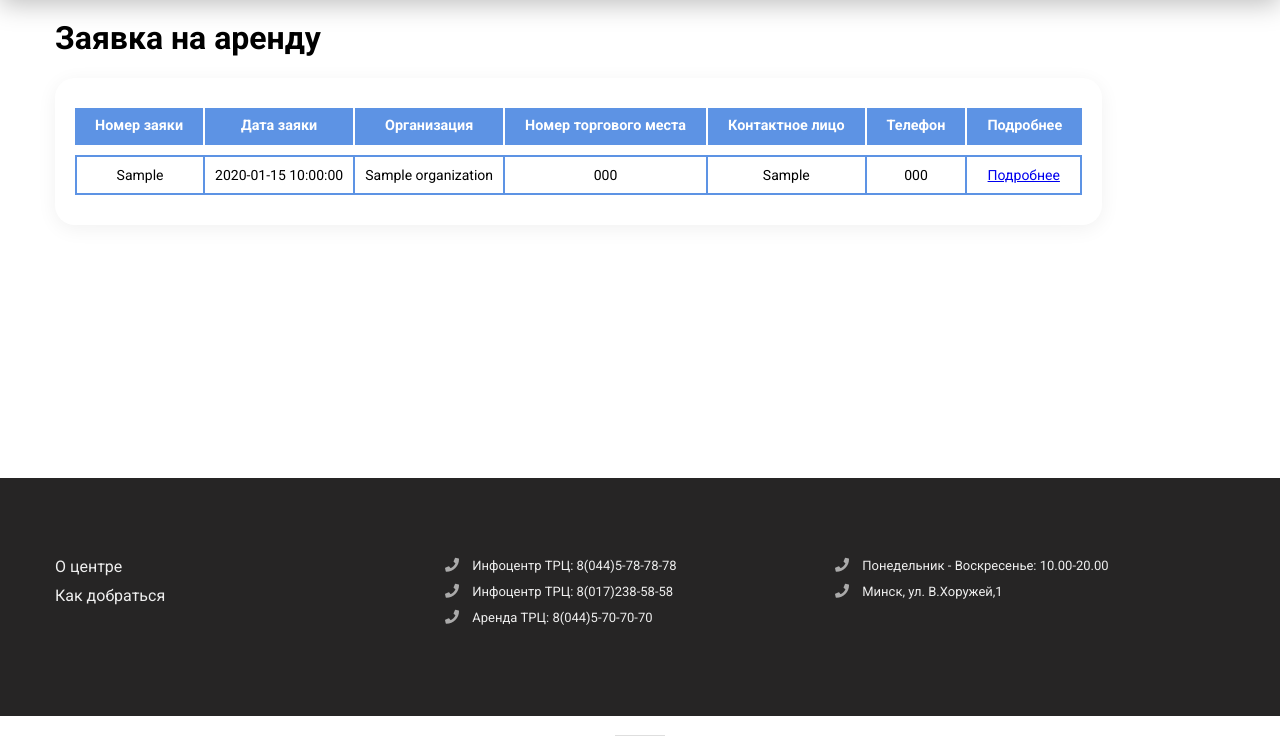
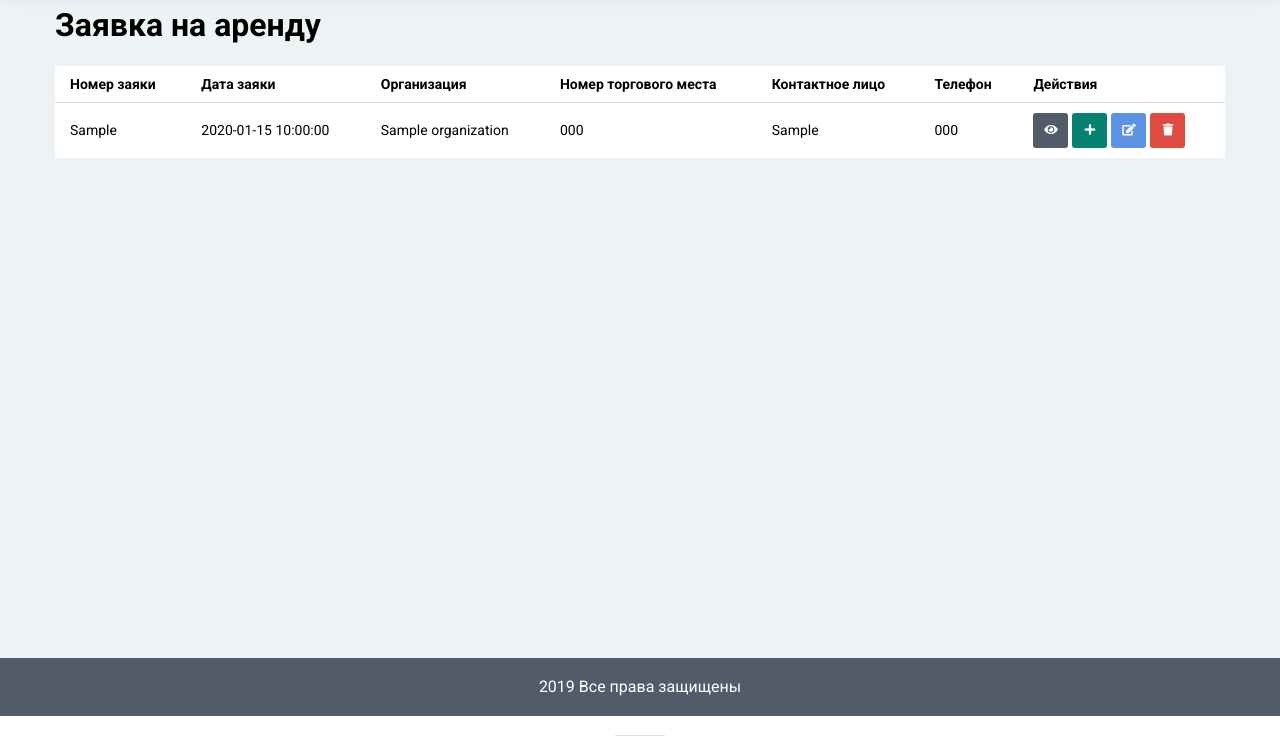
Before and after one commit to LOPIrina12/site_seasons, a PHP site: page /web/admin/ in a window 1280 px wide. Shown: the part 84-820 px from the top of the page. Run offline with PHP 8.4, Linux system fonts and the light colour scheme; the visitor is signed in with stand-in values (Sample User, id 1); tables that the repository leaves empty or names only in its code hold one stand-in row (values such as "Sample post"); some libraries are stand-ins or nearby versions.

Commit message:
Design of web-app

```diff
--- a/assets/css/style.css
+++ b/assets/css/style.css
@@ -40,9 +40,8 @@ body, html {
 }
 
 .button-submit {
-   display:flex;
-  justify-content:center;
-
+    display:flex;
+    justify-content:center;
     align-items: center;
     padding: 10px 20px;
     border-radius: 5px;
@@ -54,19 +53,37 @@ body, html {
     line-height: 1;
     width: 20%;
     height:15%;
-     background-color: #FF8C19;
+    background-color: #FF8C19;
     color: #ffffff;
 }
+
 .div-button-submit{
     display: flex;
     justify-content:flex-end;
+
+}
+
+.button-registry {
+    display:flex;
+    justify-content:center;
+    padding: 10px 20px;
+    border-radius: 5px;
+    outline: none;
+    border: none;
+    background: none;
+    text-decoration: none;
+    font-size: 14px;
+    line-height: 1;
+    width: 20%;
+    height:15%;
+    background-color: #078171;
+    color: #ffffff;
 }
 /*Все что связано с header*/
 
 .header {
     position: relative;
     background-repeat: no-repeat;
-    /* background-color: #42474C; */
     background-position: 50% 50%;
     background-size: cover;
     padding: 10px 0;
@@ -304,9 +321,6 @@ body, html {
     margin: 0 auto;
 }
 
-.test {
-    background-color: tomato;
-}
 
 .form-app {
     position: relative;
@@ -375,47 +389,18 @@ input:focus {
     box-shadow: 0 0 0 1px #6c9ae2;
     border-color: #6c9ae2;
 }
-
+.select{
+    width: 100%;
+    padding: 10px 20px;
+    border: 1px solid #dedede;
+    border-radius: 5px;
+    outline: none;
+}
+.select:focus {
+    box-shadow: 0 0 0 1px #6c9ae2;
+    border-color: #6c9ae2;
+}
 /*scc for table for admin*/
-
-.table-app {
-
-border-spacing: 0 10px;
-padding:20px;
-border-radius: 20px;
-box-shadow:0 4px 20px  rgba(0,0,0,0.06);
-}
-.table-th-app {
-padding: 10px 20px;
-background: rgb(93, 147, 228);
-color: #ffffff;
-border-right: 2px solid;
-font-size: 0.9em;
-}
-.table-th-app:first-child {
-text-align: left;
-}
-.table-th-app:last-child {
-border-right: none;
-}
-.table-td-app {
-vertical-align: middle;
-padding: 10px;
-font-size: 14px;
-text-align: center;
-border-top: 2px solid rgb(93, 147, 228);
-border-bottom: 2px solid rgb(93, 147, 228);
-border-right: 2px solid rgb(93, 147, 228);
-}
-.table-td-app:first-child {
-border-left: 2px solid rgb(93, 147, 228);
-
-}
-.table-td-app:nth-child(2){
-text-align: left;
-}
-
-
 .table-info{
     width: 100%;
     box-shadow: 0 4px 20px rgba(0,0,0, 0.06);
@@ -466,60 +451,155 @@ text-align: left;
    flex-direction: row;
 }
 /**/
-.container-admin {
-    display: flex;
-    flex-direction:row;
-}
 
 .cont-admin-right {
     display:flex;
     justify-content: center;
     background: #eee;
-    width:80%;
+    width:85%;
 }
 .admin-info{
     display: flex;
     flex-direction: column;
     justify-content: center;
     margin: 50px;
-    min-height:450px;
+    min-height:800px;
     min-width: 450px;
     border-radius: 10px;
     box-shadow: 0 4px 20px rgba(0,0,0, 0.06);
 }
-.soft {
-    color: red;
-    font-size:20px;
-    font-weight:bold;
+
+.header-admin {
+    position: fixed;
+    width: 100%;
+    top: 0;
+    left: 0;
+    background-color: #525C68;
+    box-shadow: 0 4px 25px rgba(0,0,0,0.26);
+    padding: 20px 0;
 }
 
-.cont-admin-left{
+.header-admin-inner {
     display: flex;
-    flex-direction: column;
-    background:rgb(93, 147, 228);
-    width:15%;
-    font-size: 19px;
-    color:#eee;
-    padding:20px;
-    text-decoration: none;
-    justify-content:space-around;
+    justify-content: space-between;
+    align-items: center;
 }
 
-.nav-admin {
-    display: flex;
-    flex-direction: column;
-
-}
-
-
-.nav-admin a {
-    font-size: 19px;
-    color:#eee;
-    padding:15px 0;
+.header-admin a, .header-admin a:visited {
+    color: #fff;
     text-decoration: none;
 }
 
-.nav-admin a:visited {
+.header-admin a:hover {
+    text-decoration: underline;
+}
+
+.header-admin-fio {
+    color: #ddd;
+}
+
+.header-admin-nav a {
+    padding: 0 20px;
+}
+
+.header-admin-logo {
+    font-size: 20px;
+}
+
+.header-admin-logout {
+    padding: 5px 20px;
+    display: flex;
+    background-color: #5D93E4;
+    border-radius: 30px;
+    font-size: 14px;
+}
+
+.content-admin {
+    flex: 1;
+    padding-top: 70px;
+    background-color: #EDF2F4;
+}
+
+.table-app {
+    width: 100%;
+    background-color: #fff;
+    border-collapse: collapse;
+}
+
+.table-app thead tr {
+    border-bottom: 1px solid #dedede;
+}
+
+.table-app thead th {
+    text-align: left;
+    padding: 10px 15px;
+    font-size: 14px;
+}
+
+.table-app tbody tr {
+   border-bottom: 1px solid #f1f1f1;
+}
+
+.table-app tbody td {
+    text-align: left;
+    padding: 10px 15px;
+    font-size: 14px;
+}
+
+.table-app-btn-group {
+    display: flex;
+}
+
+.table-app-btn {
+    width: 35px;
+    height: 35px;
+    display: flex;
+    justify-content: center;
+    align-items: center;
+    border-radius: 3px;
+    text-decoration: none;
+    color: #fff;
+    background-color: black;
+    margin-right: 4px;
+}
+
+.table-app-btn:last-child {
+    margin-right: 0;
+}
+
+.table-app-btn._eye {
+    background-color: #525C68;
+}
+
+.table-app-btn._plus {
+    background-color: #078171;
+}
+
+.table-app-btn._edit {
+    background-color: #5D93E4;
+}
+
+.table-app-btn._trash {
+    background-color: #DF4B41;
+}
+
+.table-app-btn .fa {
+    font-size: 12px;
+    color: #fff;
+}
+
+.footer-admin {
+    background-color: #525C68;
+    padding: 20px 0;
     color: #ffffff;
-    text-decoration: none;
+    text-align: center;
 }
+
+/*registry*/
+
+.form-registry {
+    min-height: 400px;
+    max-width: 1000px;
+    padding: 20px 0;
+
+}
--- a/layers/footer.php
+++ b/layers/footer.php
@@ -20,6 +20,5 @@
             </div>
 
         </footer>
-        <script src="/assets/js/jsFile.js"> </script>
 </body>
 </html>
--- /dev/null
+++ b/layers/footerAdmin.php
@@ -0,0 +1,7 @@
+        </section>
+
+        <footer class="footer-admin">
+            2019 Все права защищены
+        </footer>
+</body>
+</html>
--- a/layers/header.php
+++ b/layers/header.php
@@ -20,6 +20,7 @@
             <div class="container">
             <!-- div навигация на сайте -->
                 <div class="header-container">
+
                     <a href="<?=url('/');?>" class="logo">SEASONS</a>
                         <div class="nav">
                             <a href="<?=url('/web/general-info/general-information.php');?>">О центре</a>
@@ -31,23 +32,8 @@
                         <a href="<?=url('/web/tradingPlace/trPlace.php');?>" class="but">Свободные помещения</a>
                     </div>
 
-                    <div class="nav"><!--Div если пользователь  авторизован -->
-                        <?php if ($_SESSION && $_SESSION['login']):?>
-                        <a href="<?=url('/web/admin'); ?>">
-                         <?= $_SESSION['fio'] ?><!--Фио авториз пользователя-->
-                        </a>
-                        <?php if ($_SESSION['role'] == 'admin') :?>
-                        <a href="<?=url('/web/auth/registry.php'); ?>">Добавить пользователя</a>
-                        <?php endif;?>
-                         <a href="<?=url('/web/auth/logout.php'); ?>">Выйти</a>
-                        <?php else:?><!--Для не авторизованных пользователей-->
-                        <a href="<?=url('/web/auth/login.php'); ?>">Личный кабинет</a>
-                        <?php endif;?>
-
-
-                    </div>
-
                 </div>
             </div>
         </header>
+
         <section id="content" class="content">
--- /dev/null
+++ b/layers/headerAdmin.php
@@ -0,0 +1,34 @@
+<!DOCTYPE html>
+<html lang="en">
+<head>
+    <meta charset="UTF-8">
+    <meta name="viewport" content="width=device-width, initial-scale=1.0">
+    <meta http-equiv="X-UA-Compatible" content="ie=edge">
+    <title>seasons</title>
+    <link href="https://fonts.googleapis.com/css?family=Roboto:100,100i,300,300i,400,400i,500,500i,700,700i,900,900i&display=swap" rel="stylesheet">
+    <link rel="stylesheet"
+        href="https://use.fontawesome.com/releases/v5.8.2/css/all.css"
+        integrity="sha384-oS3vJWv+0UjzBfQzYUhtDYW+Pj2yciDJxpsK1OYPAYjqT085Qq/1cq5FLXAZQ7Ay"
+        crossorigin="anonymous">
+    <link  rel="stylesheet" href="/assets/css/normalize.css">
+    <link  rel="stylesheet" href="/assets/css/style.css">
+</head>
+<body class="body-admin">
+    <header class="header-admin">
+        <div class="container">
+            <div class="header-admin-inner">
+                    <a href="<?=url('/');?>" class="header-admin-logo">SEASONS</a>
+                    <div class="header-admin-nav">
+                        <a href="<?=url('');?>">Организации</a>
+                        <a href="<?=url('');?>">Торговые места</a>
+                        <a href="<?=url('/web/admin/');?>">Заявки</a>
+                        <?php if($_SESSION['role'] == 'admin') :?>
+                        <a href="<?=url('/web/auth/registry.php');?>">Админ</a>
+                        <?php endif;?>
+                    </div>
+                <div class="header-admin-fio"><?= $_SESSION['fio'] ?></div>
+                <a href="<?=url('/web/auth/logout.php');?>" class="header-admin-logout">Выход</a>
+            </div>
+        </div>
+    </header>
+        <section id="content" class="content-admin">
--- a/web/admin/index.php
+++ b/web/admin/index.php
@@ -5,8 +5,8 @@
     access(['admin']);
 
     $db = new Db();
-    /*$applications='`date_app` DESC';*/
-    $db->setQuery('SELECT `application`.`num_app`, `application`.`date_app`,`organization`.`name_org`,
+    $db->setQuery(
+    'SELECT `application`.`num_app`, `application`.`date_app`,`organization`.`name_org`,
     `organization`.`fio`, `organization`.`phone`,`tradingPlace`.`number_place`
     FROM `application`
     INNER JOIN `organization` ON `application`.`id_org` = `organization`.`id`
@@ -20,17 +20,20 @@
     $db->close();
 
 
-    file_include('/layers/header.php', 'Домашняя страница пользователя');
+    file_include('/layers/headerAdmin.php', 'Домашняя страница пользователя');
 ?>
 <!--Начало HTML кода-->
 <div class="container"><!--div контейнер для вывода контента сайта-->
+    <h1>Заявка на аренду</h1>
+    <div class="content">
     <!--Так как наличие сессии контролирует функция access(),
         то здесь мы можем выводить ее содержимое-->
         <!--<p>Добро пожаловать, <?= $_SESSION['fio'] ?> !</p>-->
 
-    <h1>Заявка на аренду</h1>
+
         <?php if($applications):?>
         <table class="table-app">
+            <thead>
                 <tr>
                     <th class="table-th-app">Номер заяки</th>
                     <th class="table-th-app">Дата заяки</th>
@@ -38,8 +41,10 @@
                     <th class="table-th-app">Номер торгового места</th>
                     <th class="table-th-app">Контактное лицо</th>
                     <th class="table-th-app">Телефон</th>
-            <th class="table-th-app">Подробнее</th>
+                    <th class="table-th-app">Действия</th>
                 </tr>
+            </thead>
+            <tbody>
                 <?php foreach ($applications as $application):?>
                     <tr>
                         <td class="table-td-app"><?=$application->num_app; ?> </td>
@@ -48,20 +53,30 @@
                         <td class="table-td-app"><?=$application->number_place; ?></td>
                         <td class="table-td-app"><?=$application->fio; ?></td>
                         <td class="table-td-app"><?=$application->phone; ?></td>
-            <td class="table-td-app">
-            <a href="<?=url('/web/admin/info.php?num_app=' . $application->num_app);?>">Подробнее</a>
-
+                        <!-- <td class="table-td-app">
+                            <a href="">Подробнее</a>
+                        </td> -->
+                        <td>
+                            <div class="table-app-btn-group">
+                                <a href="<?=url('/web/admin/info.php?num_app=' . $application->num_app);?>"
+                                    title="Просмотреть"
+                                    class="table-app-btn _eye"><i class="fa fa-eye"></i></a>
+                                <a href="#" class="table-app-btn _plus"><i class="fa fa-plus"></i></a>
+                                <a href="#" class="table-app-btn _edit"><i class="fa fa-edit"></i></a>
+                                <a href="<?=url('/web/admin/delApp.php?num_app=' . $application->num_app);?>"
+                                   class="table-app-btn _trash">
+                                   <i class="fa fa-trash"></i></a>
+                            </div>
                         </td>
                     </tr>
                 <?php endforeach; ?>
+            </tbody>
         </table>
         <?php else: ?><!--Если заявок нет-->
             <p>Заявки не найдены</p>
         <?php endif; ?>
-
-
-
+    </div>
 </div><!--Закрываем содержимое блока контент-->
 <!--Завершение HTML кода-->
 <!--Подключаем подвал сайта. Здесь будет идти код из файла /layers/footer.php-->
-<?php file_include('/layers/footer.php'); ?>
+<?php file_include('/layers/footerAdmin.php'); ?>
--- a/web/application/applicationRent.php
+++ b/web/application/applicationRent.php
@@ -20,7 +20,6 @@ $id ='';
 if($_GET['id']) {
     $id= $_GET['id'];
 }
-echo $id;
 if($_POST) {
     if ($_POST['name_enterprise']) {
         $name_enterprise = $_POST['name_enterprise'];
```
Also changed, not shown: web/admin/dashboard.php (+2 -29 lines), web/admin/delApp.php (added, +19 -0 lines), web/admin/info.php (+10 -14 lines), web/auth/registry.php (+135 -0 lines). Lines whose indentation alone changed are shown as unchanged.
